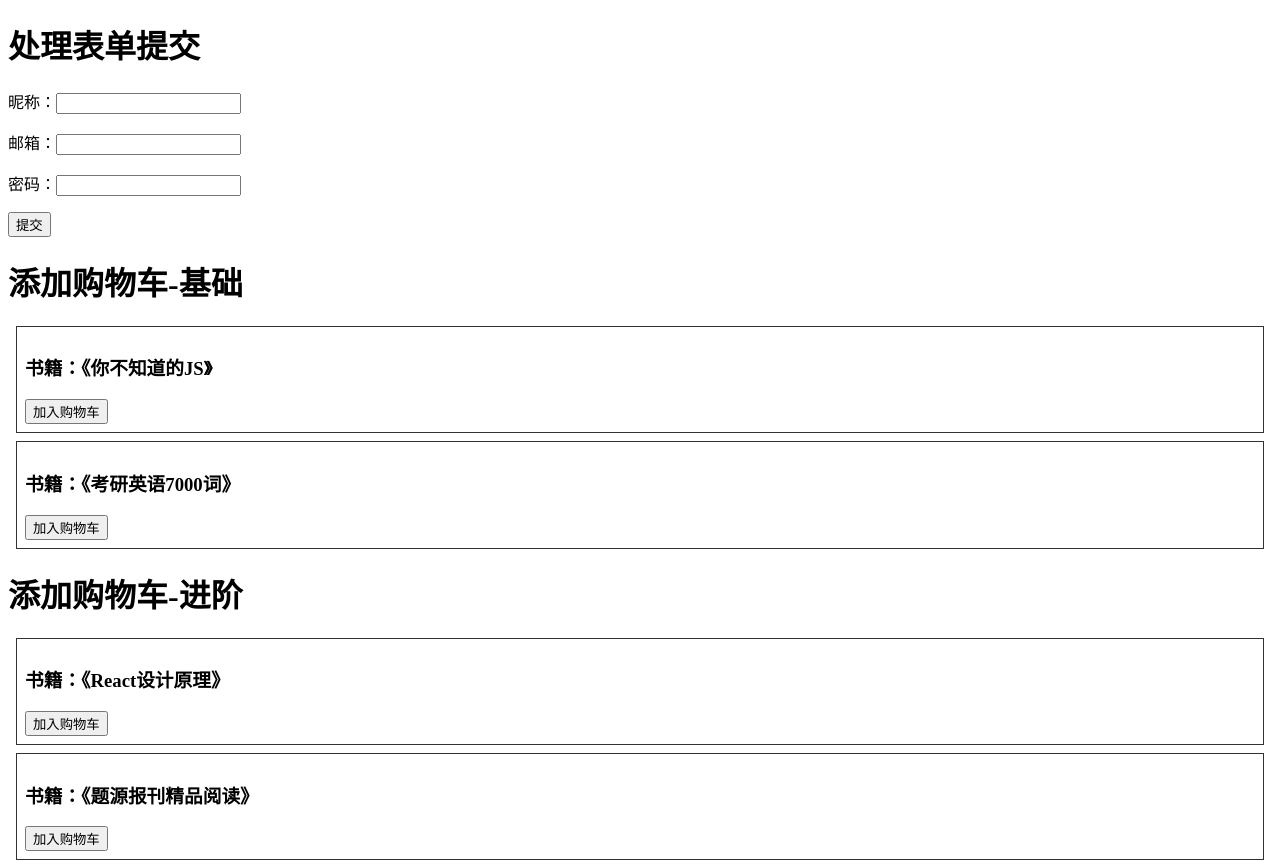
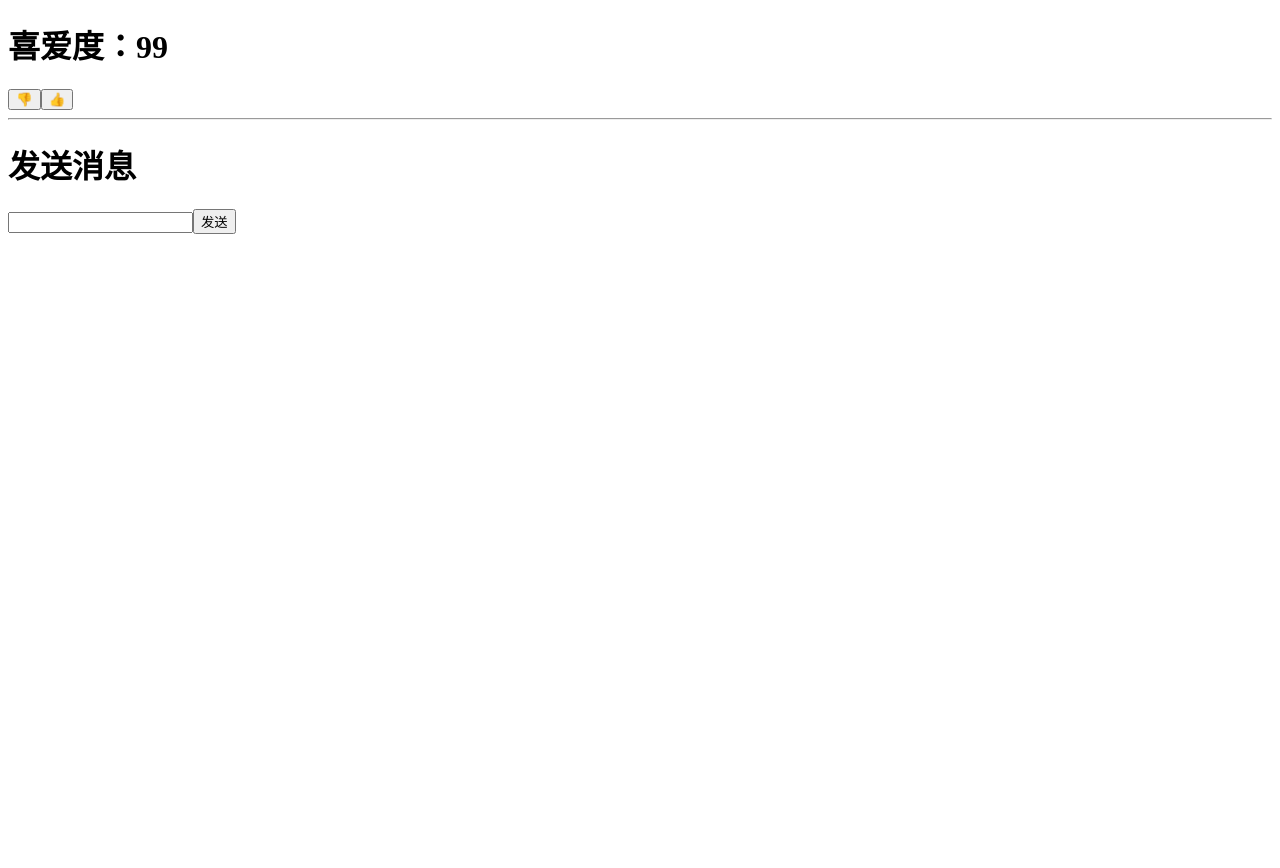
Before and after one commit to canlan527/react19, a React (Vite) app: page / in a window 1280 px wide. After the commit the page ends 800 px from the top, so only its background shows below. Built offline with nearby package versions, Linux system fonts and the light colour scheme.

Commit message:
乐观更新的demo

```diff
--- /dev/null
+++ b/src/app/App25.jsx
@@ -0,0 +1,106 @@
+import { useState, useOptimistic, useTransition, useRef } from "react"
+
+// 喜爱度组件
+function LikeCount() {
+  const [likeCount, setLikeCount] = useState(99)
+  const [optimisticState, addOptimistic] = useOptimistic(likeCount, (state, action) => {
+    switch (action.type) {
+      case 'increase':
+        return state + 1;
+      case 'decrease':
+        return state - 1;
+      default:
+        return state;
+    }
+  })
+  const [isPending, startTransition] = useTransition()
+
+  const increase = () => {
+    startTransition(async () => {
+      // 乐观更新,类似于dispatch
+      addOptimistic({ type: 'increase' })
+      // 请求接口,响应2秒
+      await new Promise(resolve => setTimeout(resolve, 2000))
+      // 设置likeCount
+      setLikeCount(likeCount => likeCount + 1)
+    })
+
+  }
+
+  const decrease = () => {
+    startTransition(async () => {
+      // dispatch乐观更新
+      addOptimistic({ type: 'decrease' })
+      // 请求延迟
+      await new Promise(resolve => setTimeout(resolve, 2000))
+      // 设置likeCount
+      setLikeCount(likeCount => likeCount - 1)
+    })
+  }
+
+  return (
+    <>
+      <h1>喜爱度：{optimisticState}</h1>
+      <button onClick={decrease} disabled={isPending}>👎</button>
+      <button onClick={increase} disabled={isPending}>👍</button>
+      <div>{isPending ? '谢谢支持...' : ''}</div>
+    </>
+  )
+}
+
+// 消息发送
+function SendMessage() {
+  const [message, setMessage] = useState('')
+  const inputRef = useRef()
+  const [isPending, startTransition] = useTransition()
+  const [optimisticMessage, addOptimisticMessage] = useOptimistic(message, (message, action) => {
+    if (action.type === 'addMessage') {
+      message = action.value
+    } else if (action.type === 'clearMessage') {
+      message = ''
+    }
+    return message;
+  })
+
+  const handleSend = () => {
+    // 过渡更新，回退需要过渡更新函数
+    startTransition(async () => {
+      try {
+        // 获取输入框的值
+        const value = inputRef.current.value;
+        // 乐观更新
+        addOptimisticMessage({ type: 'addMessage', value })
+        // 设置延迟
+        await new Promise((resolve,reject) => setTimeout(resolve, 1200))
+        // 设置message
+        setMessage(value)
+      } catch (e) {
+        addOptimisticMessage({ type: 'clearMessage' })
+        setMessage('')
+      } finally {
+        // 清空输入框
+        inputRef.current.value = ''
+      }
+    })
+  }
+
+  return (
+    <>
+      <h1>发送消息</h1>
+      <div>{isPending ? `sending${optimisticMessage}...` : <b>{optimisticMessage}</b>}</div>
+      <input type="text" ref={inputRef} disabled={isPending} />
+      <button onClick={handleSend} disabled={isPending}>发送</button>
+    </>
+  )
+}
+
+export default function App() {
+
+  return (
+    <>
+      <LikeCount />
+      <hr />
+      <SendMessage />
+    </>
+  )
+}
--- a/src/main.jsx
+++ b/src/main.jsx
@@ -1,6 +1,6 @@
 import { StrictMode } from 'react'
 import { createRoot } from 'react-dom/client'
-import App from './app/App24.jsx'
+import App from './app/App25.jsx'
 
 createRoot(document.getElementById('root')).render(
   <StrictMode>
```
Also changed, not shown: 1 other file (tests, documents, lock files or other folders).
